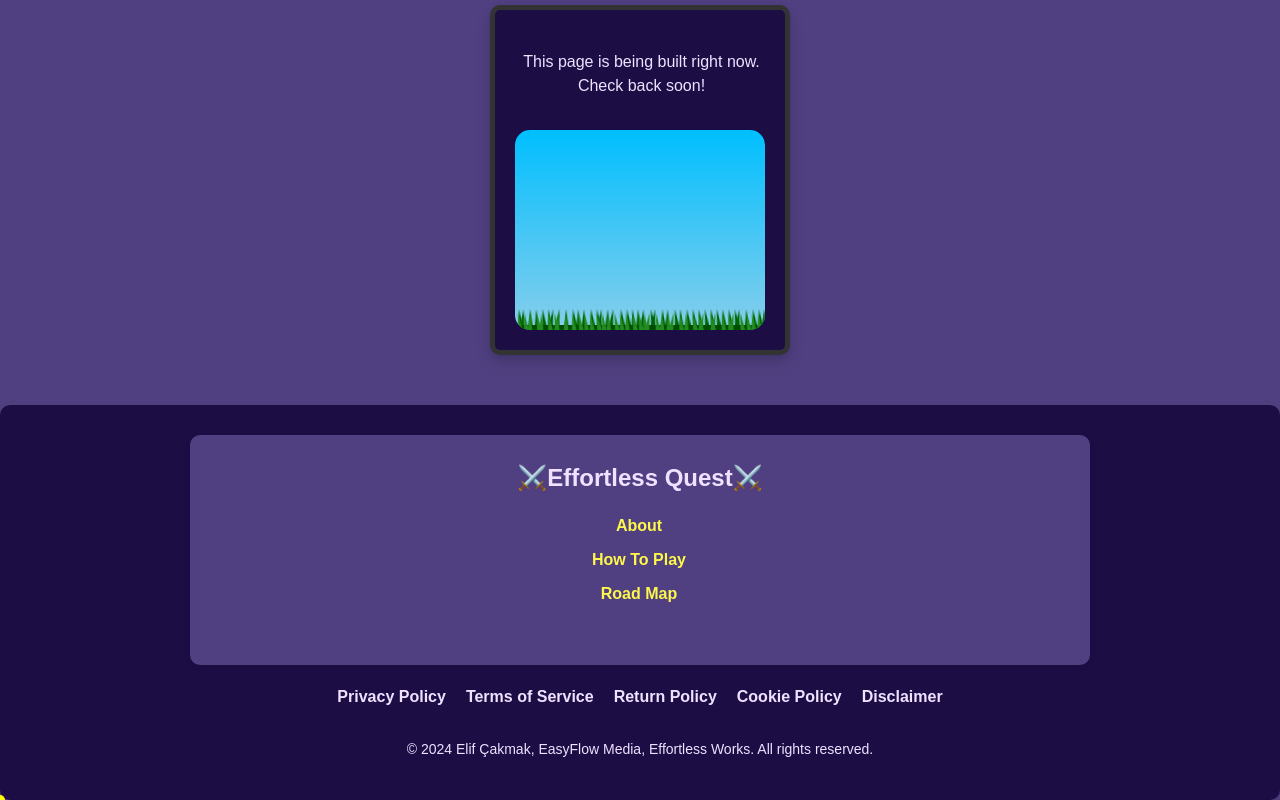
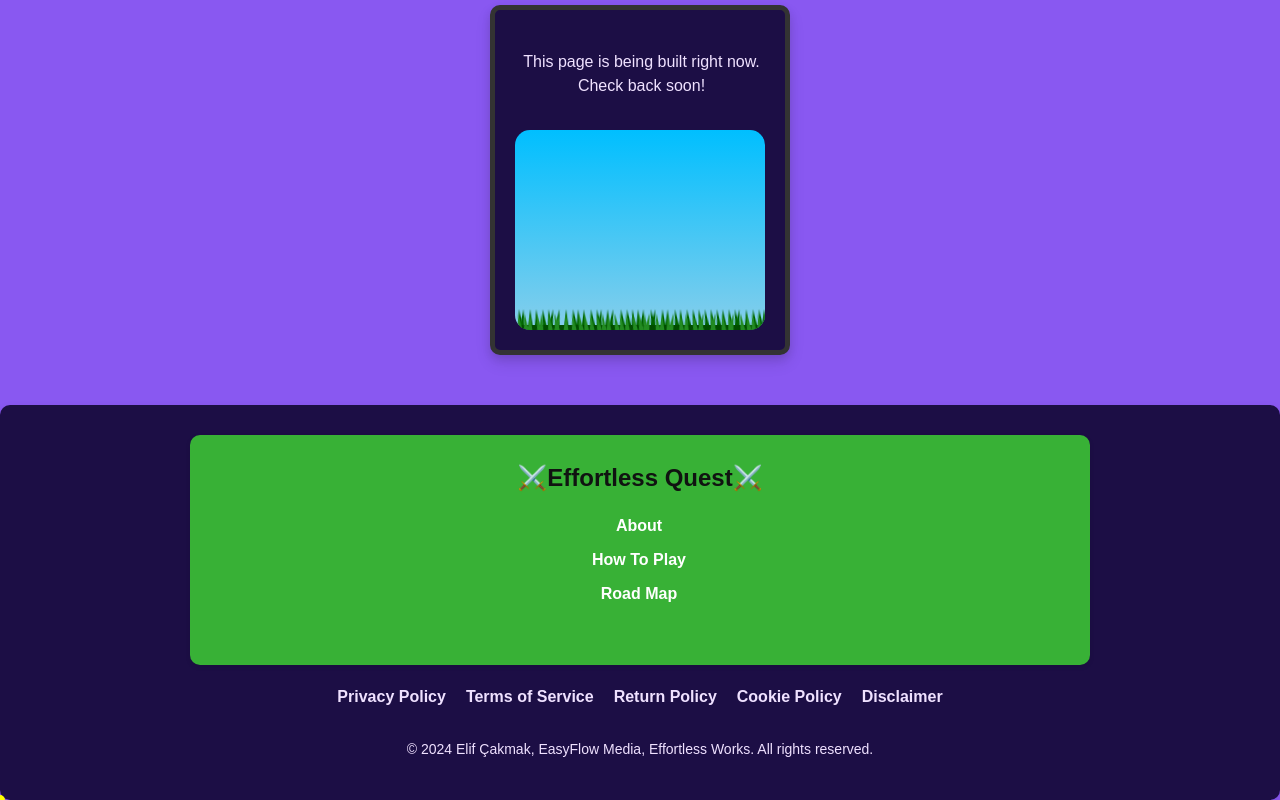
Before and after one commit to Effortless-Quest/effortlessquest, a Next.js app: page / in a window 1280 px wide. Shown: the part 300-1100 px from the top of the page. Built offline with nearby package versions, Linux system fonts and the light colour scheme.

Commit message:
updated footer

```diff
--- a/app/0/0-cursor/cursor.css
+++ b/app/0/0-cursor/cursor.css
@@ -67,7 +67,7 @@ a, button, .interactive {
 
 /* Styling the scrollbar track (the part the thumb slides within) */
 ::-webkit-scrollbar-track {
-  background-color: #504081; /* Light grey background for the track */
+  background-color: #8958f1; /* Light grey background for the track */
   border-radius: 10px; /* Optional: rounded corners for the track */
   z-index: 20;
 }
--- a/app/0/0-footer/footer.css
+++ b/app/0/0-footer/footer.css
@@ -64,8 +64,8 @@
 
 /* Effortless Works Card */
 .effortless-card {
-  background-color: #504081; /* Dark purple background */
-  color: #efe1ff; /* Light purple text color */
+  background-color:rgb(56, 177, 54); /* Dark purple background */
+  color:rgb(16, 19, 17); /* Light purple text color */
   border: 7px solid transparent; /* Default border */
   transition: background-color 0.3s ease, border-color 0.3s ease;
   width: 100%; /* Take up full width of its parent container */
@@ -77,12 +77,12 @@
 
 
 .effortless-card:hover {
-  border-color: #efe1ff; /* Light purple border on hover */
+  border-color: #fff; /* Light purple border on hover */
   animation: spinShake 0.5s ease-in-out;
 }
 
 .effortless-card .footer-link {
-  color: #fef74b; /* Default link color (yellow) */
+  color:rgb(255, 255, 255); /* Default link color (yellow) */
   margin: 5px 0; /* Space between links */
   margin-left: -2px;
   text-decoration: none;
--- a/app/globals.css
+++ b/app/globals.css
@@ -3,13 +3,13 @@
 @tailwind utilities;
 
 :root {
-  --background: #504081; /* Light background */
+  --background: #8958f1; /* Light background */
   --foreground: #333; /* Dark text */
 }
 
 @media (prefers-color-scheme: dark) {
   :root {
-    --background: #504081;
+    --background: #8958f1;
     --foreground: #333;
   }
 }
```
